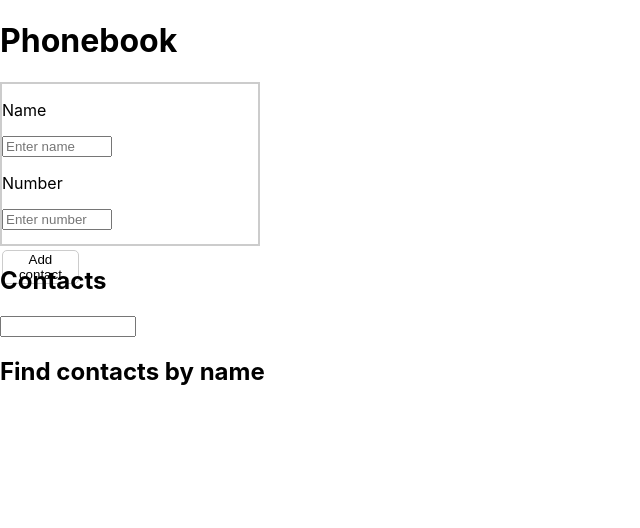
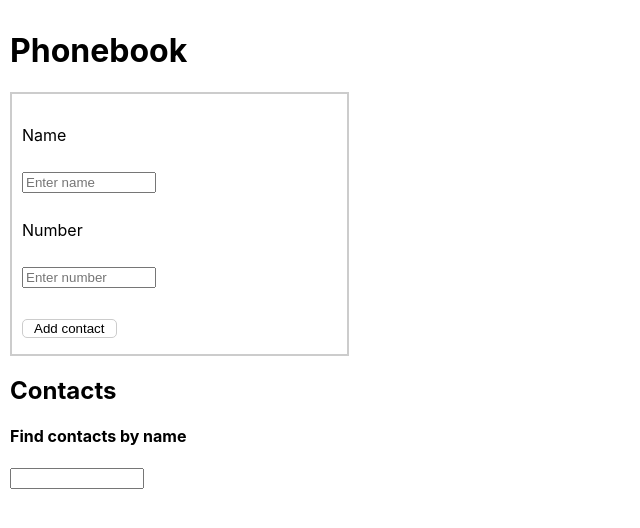
Before and after one commit to MAKAR190/goit-react-hw-02-phonebook, a React (Create React App) app: page / in a window 1280 px wide. Shown: the top 528 px of the page, without its empty margins (0-640 px from the left). Built offline with nearby package versions, Linux system fonts and the light colour scheme.

Commit message:
finished

```diff
--- a/src/App.css
+++ b/src/App.css
@@ -1,38 +1,3 @@
-.App {
-  text-align: center;
+body{
+  padding: 10px;
 }
-
-.App-logo {
-  height: 40vmin;
-  pointer-events: none;
-}
-
-@media (prefers-reduced-motion: no-preference) {
-  .App-logo {
-    animation: App-logo-spin infinite 20s linear;
-  }
-}
-
-.App-header {
-  background-color: #282c34;
-  min-height: 100vh;
-  display: flex;
-  flex-direction: column;
-  align-items: center;
-  justify-content: center;
-  font-size: calc(10px + 2vmin);
-  color: white;
-}
-
-.App-link {
-  color: #61dafb;
-}
-
-@keyframes App-logo-spin {
-  from {
-    transform: rotate(0deg);
-  }
-  to {
-    transform: rotate(360deg);
-  }
-}
--- a/src/App.js
+++ b/src/App.js
@@ -54,7 +54,7 @@ class App extends React.Component {
 
   render() {
     const { name, contacts, number, filter } = this.state;
-    const filterContacts = contacts.filter((el) => el.name.startsWith(filter));
+    const filterContacts = contacts.filter((el) => el.name.includes(filter));
 
     return (
       <div>
@@ -66,6 +66,7 @@ class App extends React.Component {
           submit={this.handleSubmit}
         />
         <h2>Contacts</h2>
+        <h4>Find contacts by name</h4>
         <Filter filterChange={this.handleChange} filterValue={filter} />
         <ContactList
           deleteFunction={this.handleDelete}
--- a/src/components/ContactForm/ContactForm.js
+++ b/src/components/ContactForm/ContactForm.js
@@ -1,6 +1,13 @@
 import React from "react";
 import styles from "./ContactForm.module.css";
+import PropTypes from "prop-types";
 export default class ContactForm extends React.Component {
+  static propTypes = {
+    submit: PropTypes.func.isRequired,
+    nameChange: PropTypes.func.isRequired,
+    nameValue: PropTypes.string.isRequired,
+    numberValue: PropTypes.string.isRequired,
+  };
   render() {
     const { submit, nameChange, nameValue, numberValue } = this.props;
     return (
--- a/src/components/ContactForm/ContactForm.module.css
+++ b/src/components/ContactForm/ContactForm.module.css
@@ -1,10 +1,11 @@
 .wrapper {
   border: 2px solid #ccc;
-  width: 20%;
-  height: 20vh;
+  width: 25%;
+  height: 30vh;
   display: flex;
   flex-direction: column;
   justify-content: space-around;
+  padding: 10px;
 }
 .button {
   margin-top: 20px;
@@ -14,6 +15,9 @@
   border-radius: 5px;
   outline: none;
 }
+.button:active {
+  background-color: royalblue;
+}
 .input {
   width: 40%;
 }
--- a/src/components/ContactItem/ContactItem.module.css
+++ b/src/components/ContactItem/ContactItem.module.css
@@ -14,3 +14,6 @@
   display: none;
   outline: none;
 }
+.btn:active{
+    background-color: royalblue;
+}
--- a/src/components/ContactList/ConatctList.js
+++ b/src/components/ContactList/ConatctList.js
@@ -1,11 +1,14 @@
 import React from "react";
 import ContactItem from "../ContactItem/ContactItem";
+import PropTypes from "prop-types";
 export default class ContactList extends React.Component {
+  static propTypes = {
+    deleteFunction: PropTypes.func.isRequired,
+  };
   render() {
     const { deleteFunction } = this.props;
     return (
       <div>
-        <h2>Find contacts by name</h2>
         <ul>
           {this.props.list.map((contact) => (
             <ContactItem deleteFunction={deleteFunction} contact={contact} />
--- a/src/components/Filter/Filter.js
+++ b/src/components/Filter/Filter.js
@@ -1,5 +1,6 @@
 import React from "react";
 import styles from "./Filter.module.css";
+import PropTypes from "prop-types";
 function Filter({ filterChange, filterValue }) {
   return (
     <input
@@ -12,3 +13,8 @@ function Filter({ filterChange, filterValue }) {
   );
 }
 export default Filter;
+
+Filter.propTypes = {
+  filterChange: PropTypes.func.isRequired,
+  filterValue: PropTypes.string.isRequired,
+};
```
Also changed, not shown: src/components/ContactItem/ContactItem.js (+6 -1 lines).
